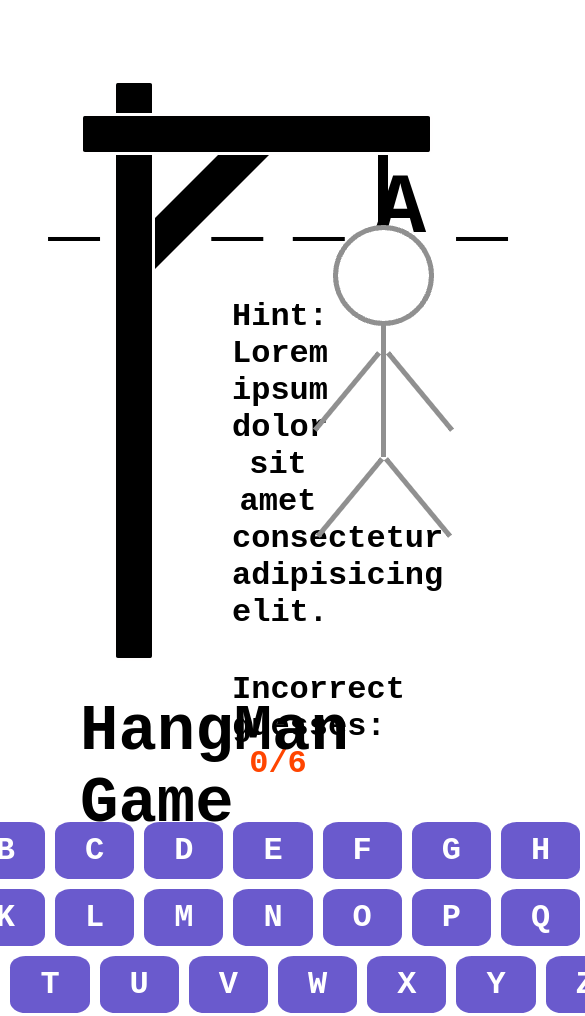
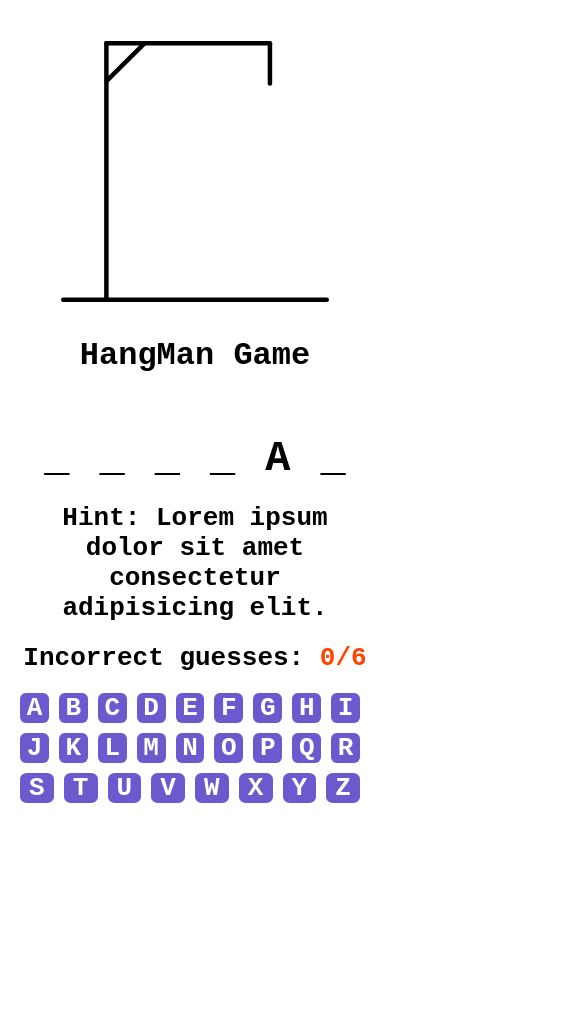
Before and after one commit to Arxons/hangMan, a website: page index.html in a window 390 px wide. Shown: the top 1016 px of the page, 585 px wide, since content can reach past the window. After the commit the page ends 844 px from the top, so only its background shows below. Drawn offline with Linux system fonts and the light colour scheme; a web font is replaced by a local one.

Commit message:
done responsive layout

```diff
--- a/index.html
+++ b/index.html
@@ -19,41 +19,9 @@
                 <div class="gallows">
                     <img
                         class="gallows-image"
-                        src="./src/images/gallows.png"
+                        src="./src/images/hangman-0.svg"
                         alt=""
                     />
-                    <div class="hangman-elements">
-                        <img
-                            class="hangman-head"
-                            src="./src/images/head.png"
-                            alt=""
-                        />
-                        <img
-                            class="hangman-left-hand"
-                            src="./src/images/hand-one.png"
-                            alt=""
-                        />
-                        <img
-                            class="hangman-body"
-                            src="./src/images/body.png"
-                            alt=""
-                        />
-                        <img
-                            class="hangman-right-hand"
-                            src="./src/images/hand-two.png"
-                            alt=""
-                        />
-                        <img
-                            class="hangman-left-leg"
-                            src="./src/images/leg-one.png"
-                            alt=""
-                        />
-                        <img
-                            class="hangman-right-leg"
-                            src="./src/images/leg-two.png"
-                            alt=""
-                        />
-                    </div>
                     <h1 class="gallows-title">HangMan Game</h1>
                 </div>
                 <div class="answer-tab">
--- a/src/css/main.css
+++ b/src/css/main.css
@@ -3,15 +3,21 @@ body {
 }
 
 .game-wrapper {
-    padding: 80px;
+    height: 100vh;
+    padding: 40px;
     display: flex;
     gap: 60px;
     justify-content: space-around;
+    align-items: center;
 }
 
 .gallows {
+    text-align: center;
     min-width: 40%;
-    position: relative;
+}
+
+.gallows-image {
+    width: 90%;
 }
 
 .hangman-elements {
@@ -28,6 +34,7 @@ body {
 .gallows-title {
     margin-top: 30px;
     font-size: 64px;
+    text-align: center;
 }
 
 .answer-tab {
@@ -35,7 +42,6 @@ body {
     font-weight: 600;
     min-width: 40%;
     text-align: center;
-    padding-top: 80px;
 }
 
 .answer-letters {
@@ -68,7 +74,7 @@ body {
 }
 
 .key {
-    padding: 10px 30px;
+    padding: 10px 20px;
     color: #fff;
     background-color: rgb(106, 90, 205);
     border-radius: 20%;
@@ -77,3 +83,79 @@ body {
 .text-hightlight {
     color: rgb(255, 69, 0);
 }
+
+@media (max-width: 1250px) {
+    .gallows-title {
+        font-size: 48px;
+    }
+
+    .key {
+        padding: 0;
+        width: 10%;
+    }
+
+    .letter {
+        font-size: 64px;
+    }
+}
+
+@media (max-width: 950px) {
+    .game-wrapper {
+        padding: 20px;
+        gap: 20px;
+    }
+
+    .gallows-title {
+        font-size: 32px;
+    }
+
+    .answer-tab {
+        font-size: 26px;
+    }
+
+    .hint,
+    .incorrect-guesses,
+    .virtual-keyboard {
+        margin-top: 20px;
+    }
+
+    .letter {
+        font-size: 42px;
+    }
+}
+
+@media (max-width: 820px) {
+    .game-wrapper {
+        flex-wrap: wrap;
+    }
+
+    .key {
+        width: auto;
+        padding: 10px 20px;
+    }
+}
+
+@media (max-width: 620px) {
+    .key {
+        width: 10%;
+        padding: 0;
+    }
+}
+
+@media (max-width: 380px) {
+    .gallows-title {
+        font-size: 28px;
+    }
+
+    .gallows-image {
+        width: 70%;
+    }
+
+    .answer-tab {
+        font-size: 20px;
+    }
+
+    .letter {
+        font-size: 32px;
+    }
+}
```
Also changed, not shown: src/images/body.png (deleted), src/images/gallows.png (deleted), src/images/hand-one.png (deleted), src/images/hand-two.png (deleted), src/images/hangman-0.svg (added), src/images/hangman-1.svg (added), src/images/hangman-2.svg (added), src/images/hangman-3.svg (added), src/images/hangman-4.svg (added), src/images/hangman-5.svg (added), src/images/hangman-6.svg (added), src/images/head.png (deleted), src/images/leg-one.png (deleted), src/images/leg-two.png (deleted).
